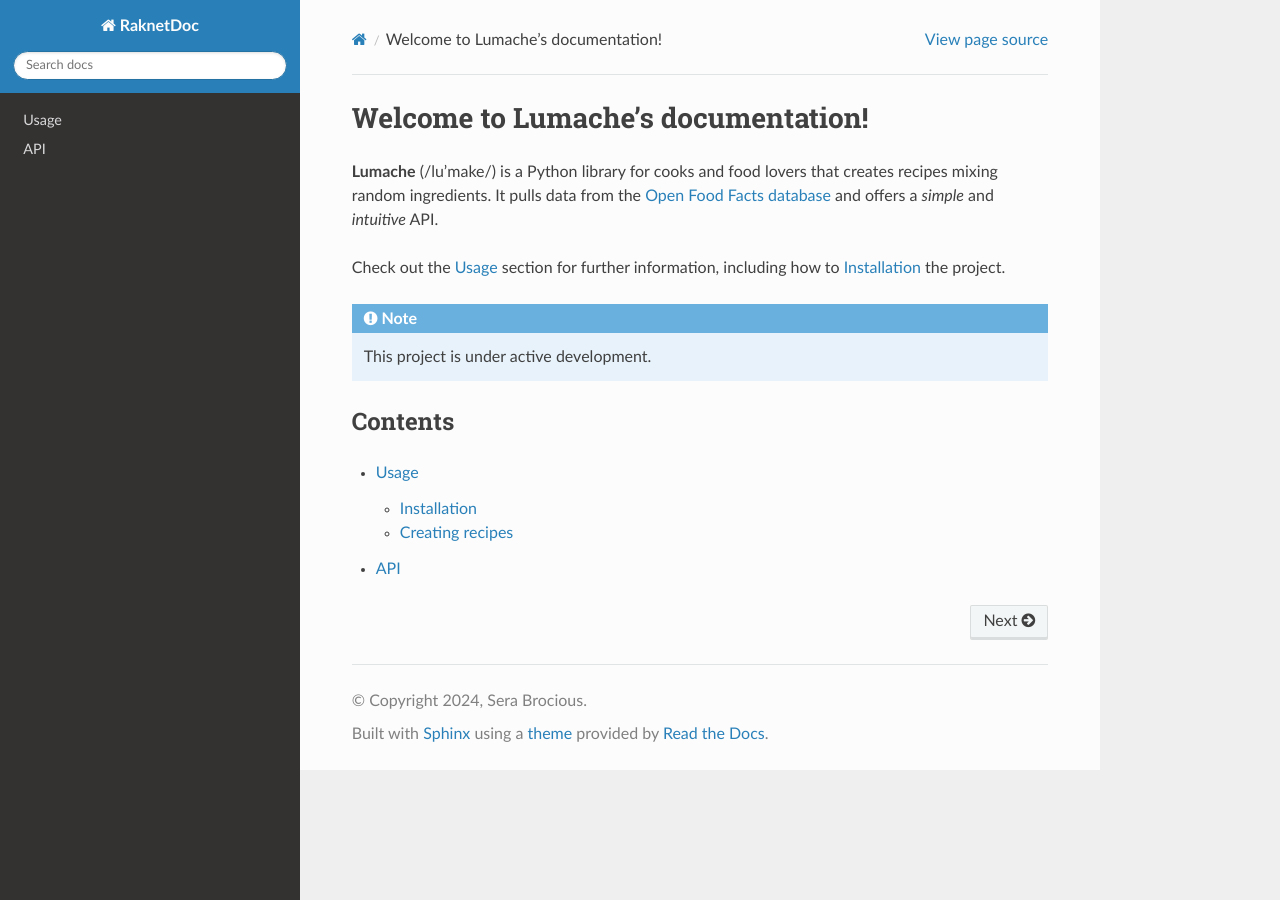
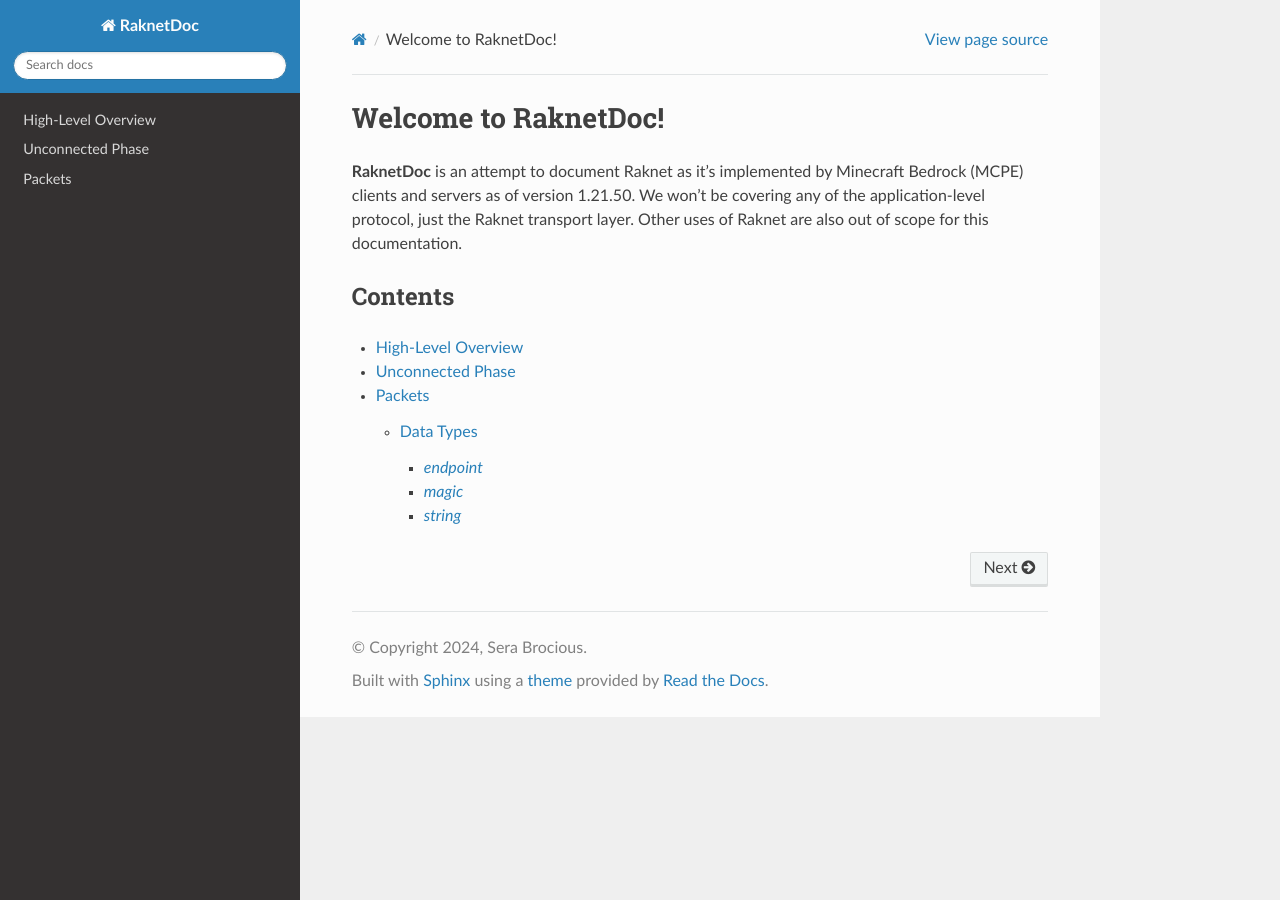
Before and after one commit to daeken/RaknetDoc, a Sphinx documentation site: the page built from docs/source/index.rst, in a window 1280 px wide. Built offline with Sphinx 7.4.7 and the Read the Docs theme 3.1.0, drawn with Linux system fonts in a browser that asks for light colours.

Commit message:
Started writing the docs.

```diff
--- a/docs/source/api.rst
+++ /dev/null
@@ -1,7 +0,0 @@
-API
-===
-
-.. autosummary::
-   :toctree: generated
-
-   lumache
--- a/docs/source/index.rst
+++ b/docs/source/index.rst
@@ -1,22 +1,12 @@
-Welcome to Lumache's documentation!
-===================================
+Welcome to RaknetDoc!
+=====================
 
-**Lumache** (/lu'make/) is a Python library for cooks and food lovers
-that creates recipes mixing random ingredients.
-It pulls data from the `Open Food Facts database <https://world.openfoodfacts.org/>`_
-and offers a *simple* and *intuitive* API.
-
-Check out the :doc:`usage` section for further information, including
-how to :ref:`installation` the project.
-
-.. note::
-
-   This project is under active development.
+**RaknetDoc** is an attempt to document Raknet as it's implemented by Minecraft Bedrock (MCPE) clients and servers as of version 1.21.50. We won't be covering any of the application-level protocol, just the Raknet transport layer. Other uses of Raknet are also out of scope for this documentation.
 
 Contents
 --------
 
 .. toctree::
 
-   usage
-   api
+   high-level
+   packets
```
Also changed, not shown: docs/source/high-level.rst (added, +9 -0 lines), docs/source/packets.rst (added, +77 -0 lines), docs/source/usage.rst (deleted, +0 -33 lines).
